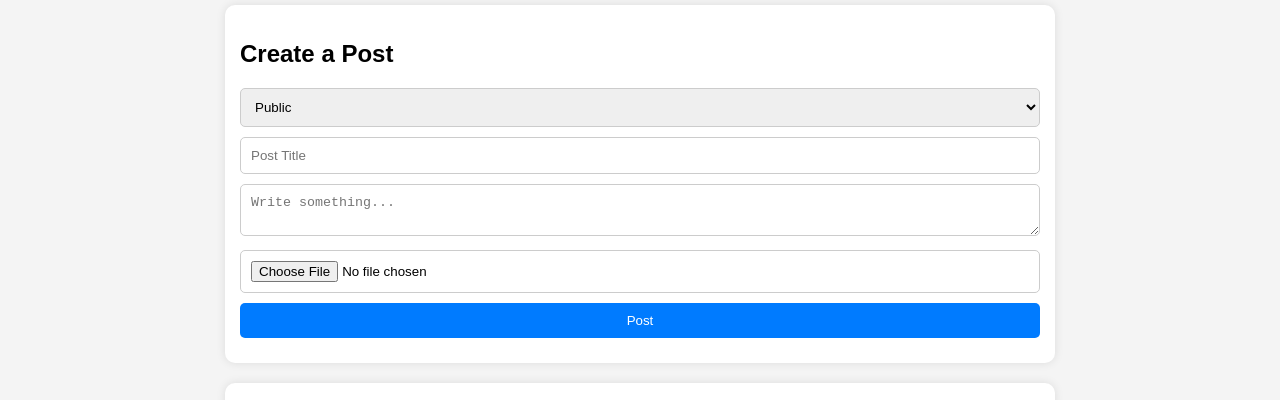
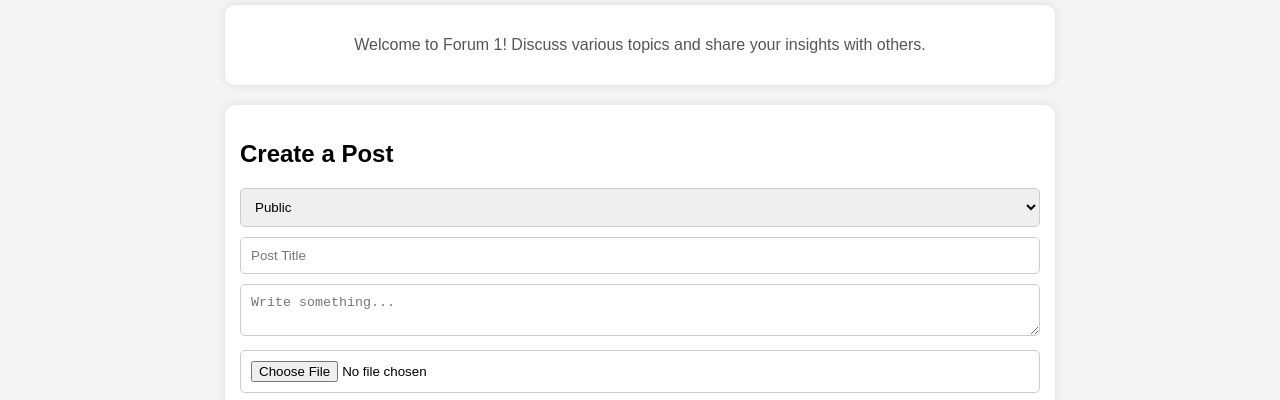
Before and after one commit to Thrrmpd/Web-Forum, a plain HTML site: page forum_post.html in a window 1280 px wide. Shown: the part 127-527 px from the top of the page. Drawn offline with Linux system fonts and the light colour scheme.

Commit message:
Forum Posts updated

```diff
--- a/forum_post.html
+++ b/forum_post.html
@@ -9,15 +9,21 @@
   <body>
     <div class="nav-bar">
       <div class="nav-left">
-          <a href="#">About</a> | <a href="#">FAQ</a> | <a href="index.html">Forums</a>
+        <a href="#">About</a> | <a href="#">FAQ</a> |
+        <a href="index.html">Forums</a>
       </div>
       <div class="nav-right">
-          <a href="#">Sign Up</a> | <a href="#">Log In</a>
+        <a href="#">Sign Up</a> | <a href="#">Log In</a>
       </div>
     </div>
 
-    <div class="forum name">
+    <div class="forum-name">
       <h1>Forum 1</h1>
+    </div>
+
+    <!-- New Forum Description Section -->
+    <div class="forum-description">
+      <p id="forumDescription">Loading forum description...</p>
     </div>
 
     <div class="post-form">
--- a/script_forum.js
+++ b/script_forum.js
@@ -1,3 +1,13 @@
+document.addEventListener("DOMContentLoaded", function () {
+  const forumDescription = document.getElementById("forumDescription");
+
+  // Simulated dynamic forum description (replace with actual backend call)
+  const descriptionText =
+    "Welcome to Forum 1! Discuss various topics and share your insights with others.";
+
+  forumDescription.textContent = descriptionText;
+});
+
 function createPost() {
   const visibilityInput = document.getElementById("postVisibility");
   const titleInput = document.getElementById("postTitle");
--- a/styles_forum.css
+++ b/styles_forum.css
@@ -9,7 +9,7 @@ body {
   color: white;
   padding: 10px 20px;
   display: flex;
-    justify-content: space-between; /* Pushes left and right sections apart */
+  justify-content: space-between;
   align-items: center;
   border-radius: 20px;
 }
@@ -19,15 +19,20 @@ body {
   text-decoration: none;
 }
 .post-form,
-.posts-section {
+.posts-section,
+.forum-description {
   background: white;
   padding: 15px;
   border-radius: 10px;
   box-shadow: 0 0 10px rgba(0, 0, 0, 0.1);
-    margin: 20px auto 20px auto; /* Adds space above and below */
+  margin: 20px auto;
   max-width: 800px;
 }
-
+.forum-description {
+  text-align: center;
+  font-size: 16px;
+  color: #555;
+}
 input,
 textarea,
 select,
@@ -50,13 +55,12 @@ button:hover {
 }
 .post {
   background: white;
-    padding: 10px; /* Reduce padding inside the box */
-    margin: 30px 0; /* Reduce margin between posts */
+  padding: 10px;
+  margin: 30px 0;
   border-radius: 10px;
   box-shadow: 0 0 5px rgba(0, 0, 0, 0.1);
   position: relative;
 }
-
 .comment {
   background: #f9f9f9;
   padding: 10px;
@@ -75,10 +79,9 @@ img {
   border-radius: 5px;
   display: block;
 }
-
 h1 {
   font-size: 30px;
   color: #333;
   margin-bottom: 15px;
-    text-align:center;
+  text-align: center;
 }
```
Lines whose indentation alone changed are shown as unchanged.
